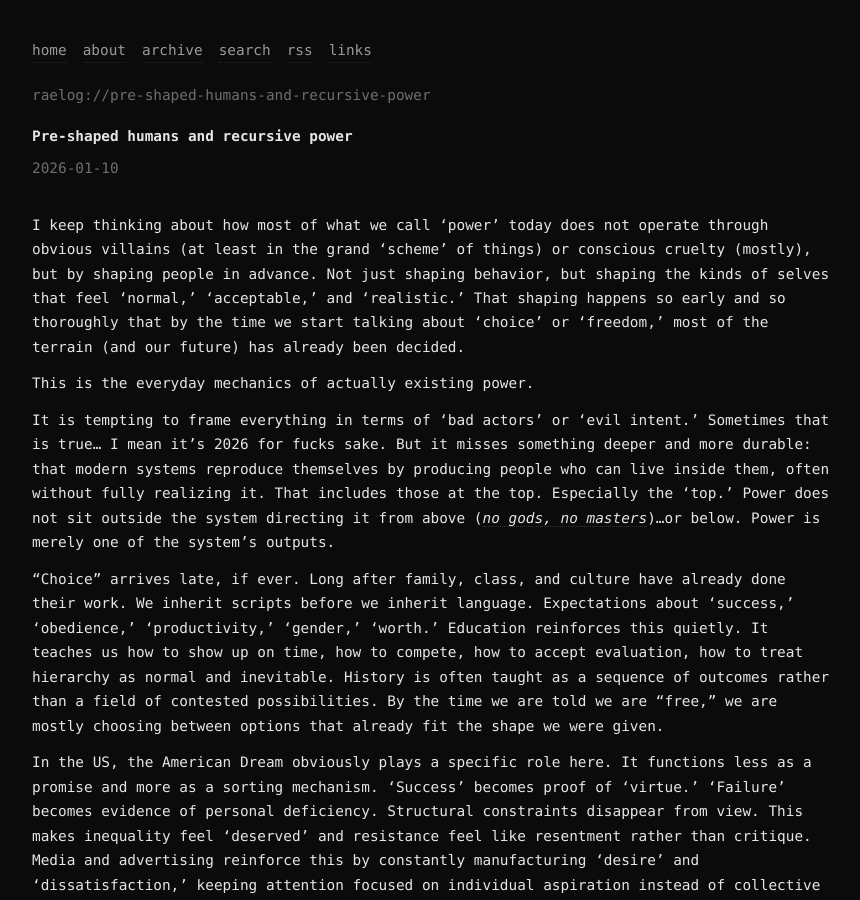
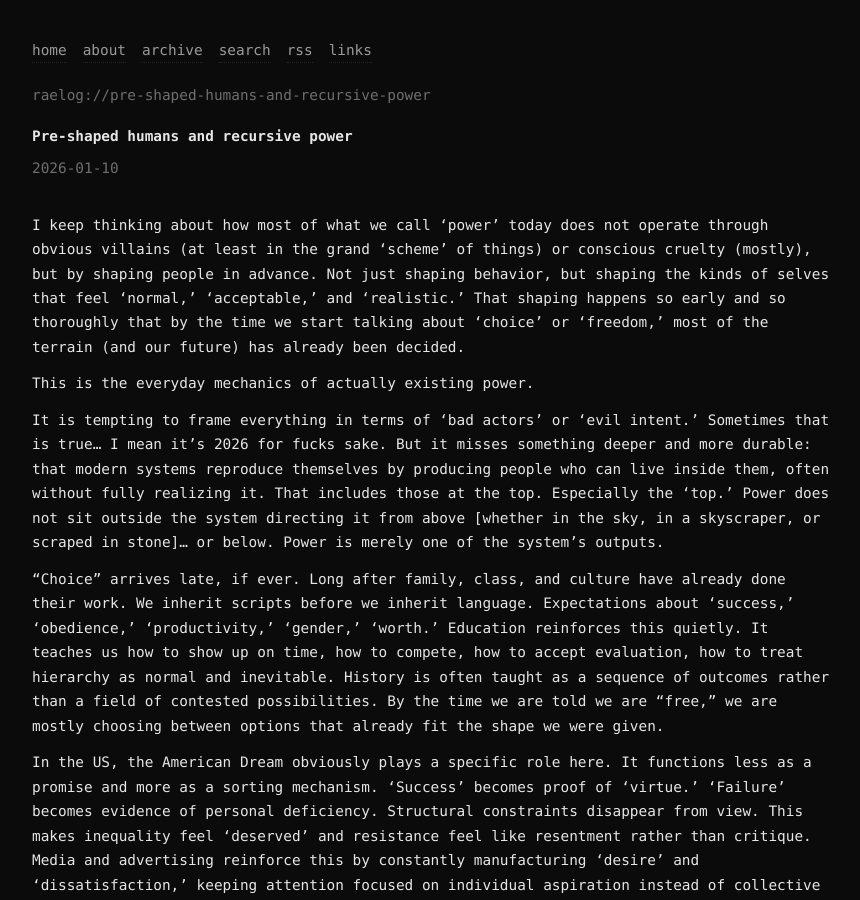
Before and after one commit to raelovejoy/raelog, a Jekyll site: the page built from _posts/2026-01-10-pre-shaped-humans-and-recursive-power.md, in a window 1280 px wide and 900 px high. Shown: the whole window, without its empty margins (208-1068 px from the left). Built offline with Jekyll 4.4.1, drawn with Linux system fonts in a browser that asks for light colours.

Commit message:
Update 2026-01-10-pre-shaped-humans-and-recursive-power.md

```diff
--- a/_posts/2026-01-10-pre-shaped-humans-and-recursive-power.md
+++ b/_posts/2026-01-10-pre-shaped-humans-and-recursive-power.md
@@ -9,7 +9,7 @@ I keep thinking about how most of what we call 'power' today does not operate th
 
 This is the everyday mechanics of actually existing power.
 
-It is tempting to frame everything in terms of 'bad actors' or 'evil intent.' Sometimes that is true... I mean it's 2026 for fucks sake. But it misses something deeper and more durable: that modern systems reproduce themselves by producing people who can live inside them, often without fully realizing it. That includes those at the top. Especially the 'top.' Power does not sit outside the system directing it from above (*[no gods, no masters](https://en.wikipedia.org/wiki/Anarchist_symbolism#No_gods,_no_masters)*)...or below. Power is merely one of the system’s outputs.
+It is tempting to frame everything in terms of 'bad actors' or 'evil intent.' Sometimes that is true... I mean it's 2026 for fucks sake. But it misses something deeper and more durable: that modern systems reproduce themselves by producing people who can live inside them, often without fully realizing it. That includes those at the top. Especially the 'top.' Power does not sit outside the system directing it from above [whether in the sky, in a skyscraper, or scraped in stone]... or below. Power is merely one of the system’s outputs.
 
 "Choice" arrives late, if ever. Long after family, class, and culture have already done their work. We inherit scripts before we inherit language. Expectations about 'success,' 'obedience,' 'productivity,' 'gender,' 'worth.' Education reinforces this quietly. It teaches us how to show up on time, how to compete, how to accept evaluation, how to treat hierarchy as normal and inevitable. History is often taught as a sequence of outcomes rather than a field of contested possibilities. By the time we are told we are "free," we are mostly choosing between options that already fit the shape we were given.
 
```
